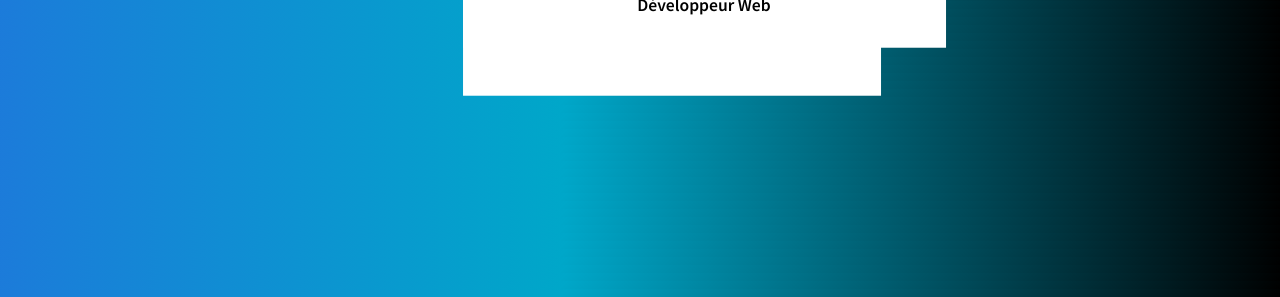
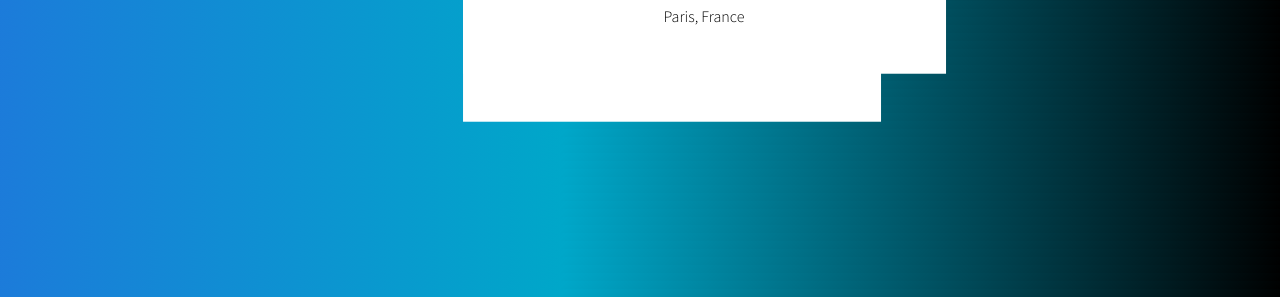
Before and after one commit to CJ-JC/Test, a plain HTML site: page index.html in a window 1280 px wide. Shown: the part 503-800 px from the top of the page. Drawn offline with Linux system fonts and the light colour scheme.

Commit message:
Localisation

```diff
--- a/index.html
+++ b/index.html
@@ -16,6 +16,7 @@
                 <figcaption>
                     <h1 class="name">Cherley JOACHIM</h1>
                     <h3 class="title">Développeur Web</h3>
+                    <p class="location">Paris, France</p>
                 </figcaption>
             </figure>
 
```
